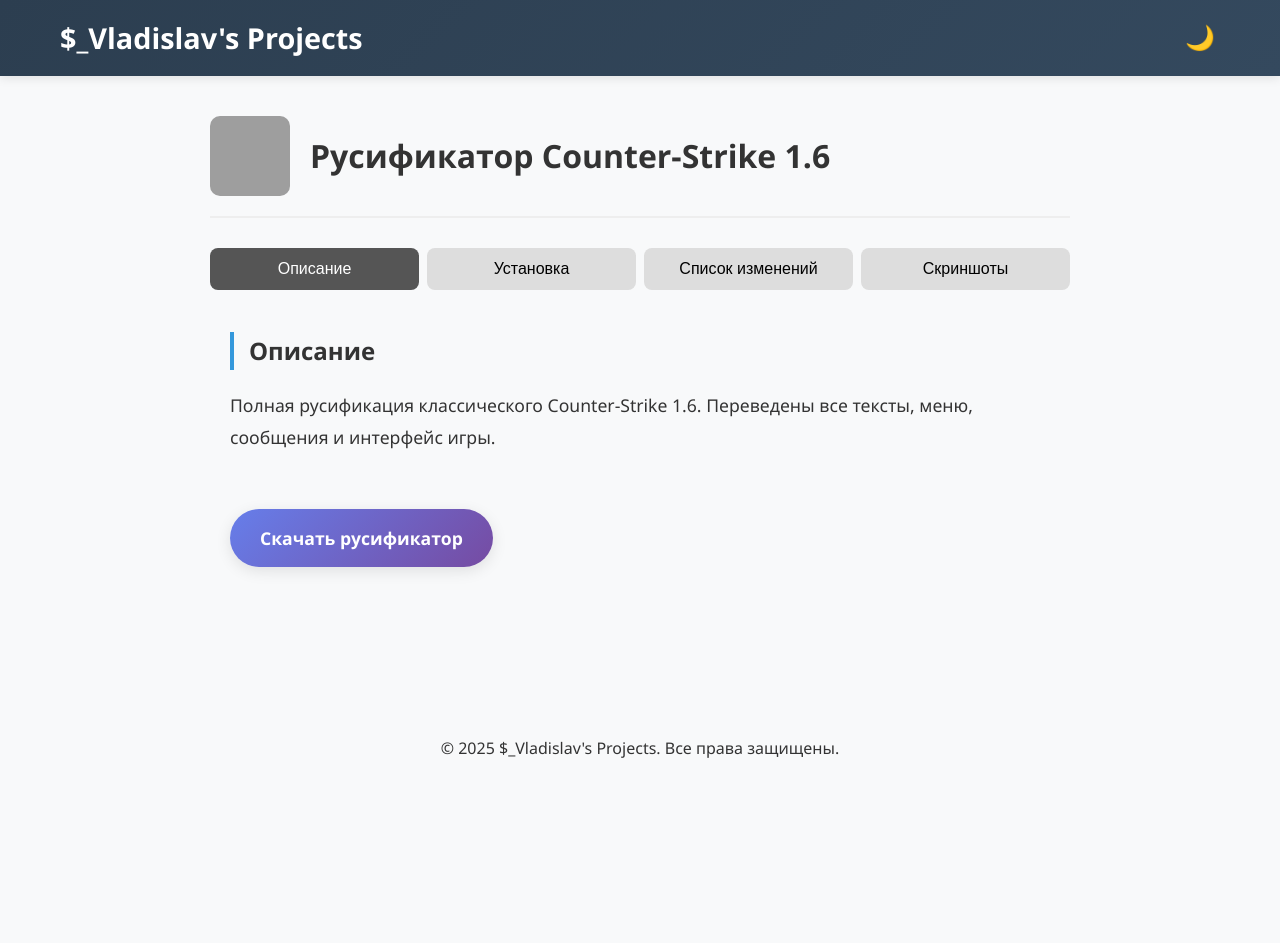
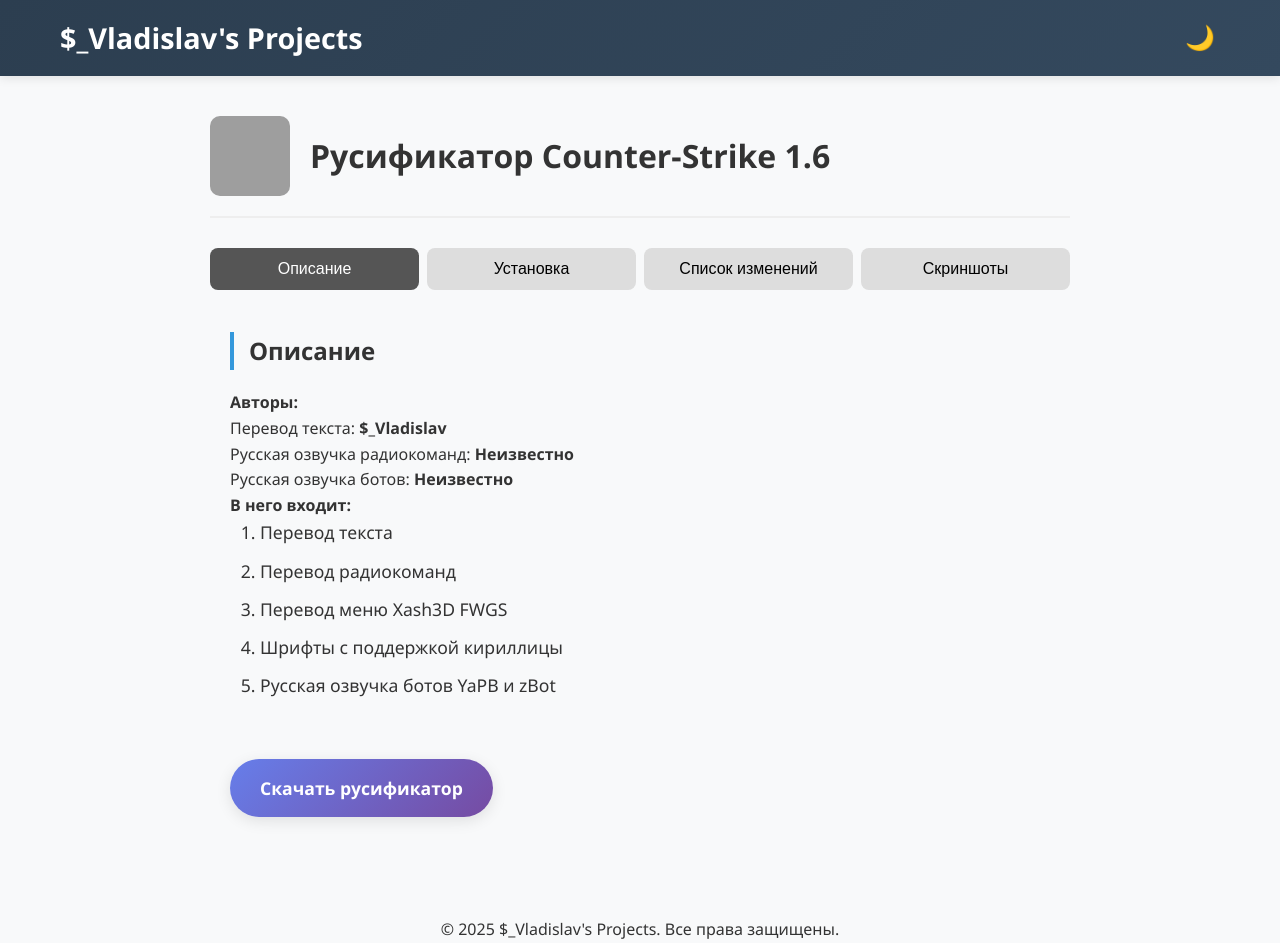
Before and after one commit to Vladislav4KZ/my-projects, a React (Create React App) app: page /my-projects/cs-rus in a window 1280 px wide. Before the commit the page ends 800 px from the top, so only its background shows below. Built offline with nearby package versions, Linux system fonts and the light colour scheme; grey boxes are pictures that could not be loaded.

Commit message:
Add description, installation instructions, and changelog for the Russian localization project of Counter-Strike 1.6

```diff
--- a/src/pages/CounterStrikeRus.js
+++ b/src/pages/CounterStrikeRus.js
@@ -30,18 +30,25 @@
         {activeTab === 'description' && (
           <section className="description">
             <h2>Описание</h2>
-            <p>Полная русификация классического Counter-Strike 1.6. Переведены все тексты, меню, сообщения и интерфейс игры.</p>
+            <strong>Авторы:</strong><br />
+            Перевод текста: <strong>$_Vladislav</strong><br />
+            Русская озвучка радиокоманд: <strong>Неизвестно</strong><br />
+            Русская озвучка ботов: <strong>Неизвестно</strong><br />
+            <strong>В него входит:</strong>
+            <ol>
+              <li>Перевод текста</li>
+              <li>Перевод радиокоманд</li>
+              <li>Перевод меню Xash3D FWGS</li>
+              <li>Шрифты с поддержкой кириллицы</li>
+              <li>Русская озвучка ботов YaPB и zBot</li>
+            </ol>
           </section>
         )}
 
         {activeTab === 'installation' && (
           <section className="installation">
             <h2>Инструкция по установке</h2>
-            <ol>
-              <li>Скачайте архив с русификатором</li>
-              <li>Распакуйте содержимое архива в папку с игрой</li>
-              <li>Запустите игру и выберите русский язык в настройках</li>
-            </ol>
+            <p>Положите CSRusFull.pk3 в директорию cstrike/custom</p>
           </section>
         )}
 
@@ -49,9 +56,31 @@
           <section className="changelog">
             <h2>Список изменений</h2>
             <ul>
-              <li>v1.0 - Первоначальный релиз</li>
-              <li>v1.1 - Исправлены опечатки в меню</li>
-              <li>v1.2 - Обновлен перевод сообщений в чате</li>
+              <li><strong>20.07.2025</strong>
+              <ul>
+                <li>Русификатор теперь лежит в pk3 архиве (поддерживается только на Xash3D FWGS 0.21)</li>
+                <li>Обновлены картинки пунктов главного меню с шрифтом и эффектами близкими к оригиналу</li>
+                <li>Переведены обновлённые тач меню покупки оружия, смены команды, cmd menu, bot menu</li>
+                <li>Озвучка ботов от BoBa_KoMaTo3HuK теперь скачивается и устанавливается отдельно от русификатора (русская озвучка ботов здесь присутствует, но другая)</li>
+                <li>Удалены файлы не относящиеся к русификатору - .nav файлы ZBot, инструкции для ZBot и т.д.</li>
+                <li>Выполнен полный перевод главного меню, включая текст подсказок (поддерживается только на новом движке)</li>
+              </ul></li>
+              <li><strong>18.10.2022</strong>
+              <ul>
+                <li>Файлы русификатора перемещены в папку custom чтобы не заменять оригинальные файлы игры</li>
+                <li>Добавлен конфиг utf-8_charset.cfg в папке custom/userconfig.d для включения кодировки UTF-8 в чате и HUD чтобы исправить крякозябры в текстовых меню на русском языке (консольные команды из рекомендаций теперь вводить не надо)</li>
+                <li>Полный перевод картинок в меню (gfx/shell) с нуля, теперь заголовки в меню тоже на русском языке</li>
+                <li>Полный перевод с нуля с исправленными ошибками для меню выбора команд/покупки оружия/cmd/bot menu</li>
+                <li>Исправлены недействующие кнопки "Himodels" (Модели, выс. качество) и "Minmodels" (Минимум моделей), так как в предыдущей версии русификатора от другого автора они были записаны как консольные команды а не квары</li>
+              </ul>
+              <strong>Исправлены проблемы в меню покупки оружия:</strong>
+              <ul>
+                <li>Теперь вы можете покупать MAC-10 в команде террористов</li>
+                <li>Исправлено неверное название пистолета Dual Elites на ES Five-Seven в магазине у спецназовцев</li>
+                <li>Исправлена проблема с прерывающейся строкой "Тактический щит" в магазине экипировки у спецназовцев</li>
+                <li>Теперь в магазине отображаются верные характеристики оружия. Например раньше был написан вес оружия с пустым магазином, но в магазине он был указан как будто он был взвешен с полным магазином. Это была ошибка в меню покупки оружия в CS16Client, даже на английском языке. Сделал так как есть в оригинальной ПК версии Counter-Strike 1.6. (Видимо это была ошибка автора оригинального меню закупки, он тупо копировал и вставлял один и тот же текст без редактирования)</li>
+              </ul></li>
+              <li><strong>10.07.2018</strong> - Первый выпуск русификатора</li>
             </ul>
           </section>
         )}
@@ -64,7 +93,7 @@
         )}
 
         <section className="download">
-          <a href="#" className="download-btn">Скачать русификатор</a>
+          <a href="https://disk.yandex.ru/d/lpZgbod3VreS0Q" className="download-btn">Скачать русификатор</a>
         </section>
 
         <CommentSection darkMode={darkMode} />
```
